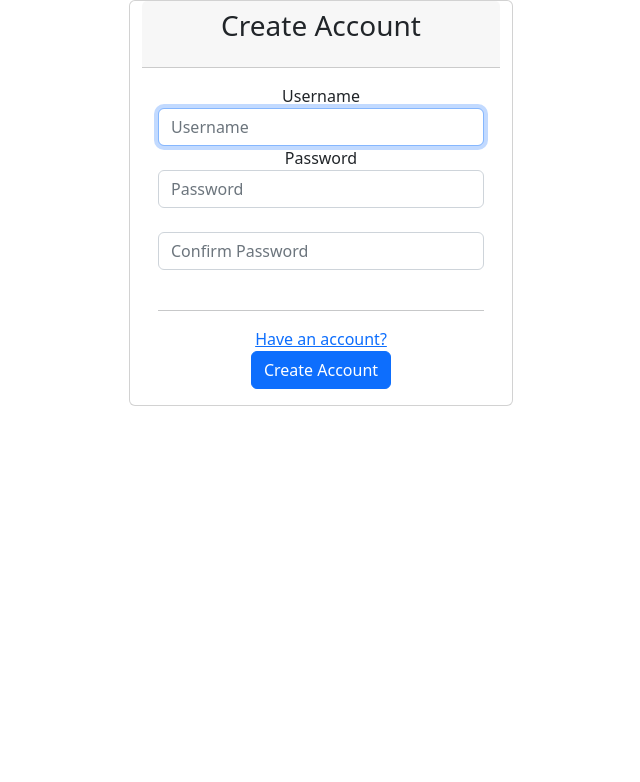
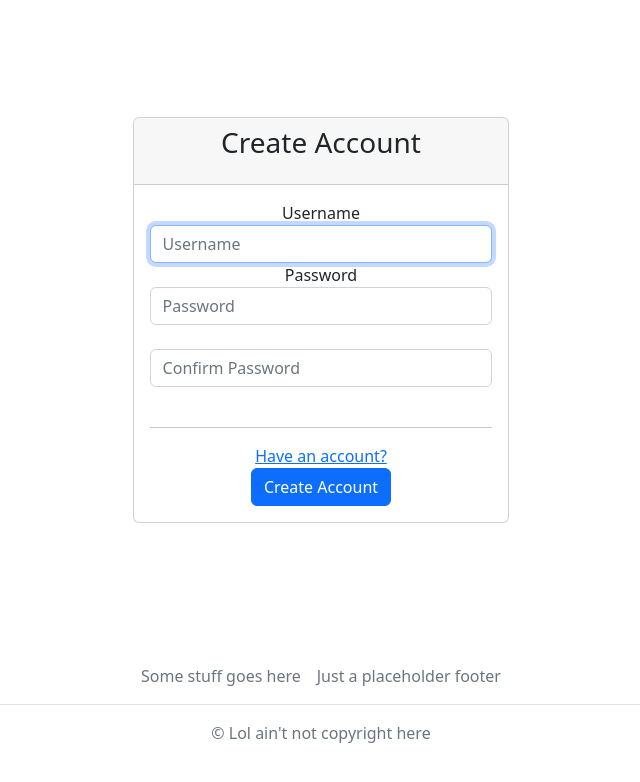
Before and after one commit to ema9701/tenmoOnNodeJS, a Vue app in the folder vue-app/: page /register in a window 1280 px wide. Shown: the top 782 px of the page, without its empty margins (319-959 px from the left). Built offline with nearby package versions, Linux system fonts and the light colour scheme.

Commit message:
syncing viewheight fix

```diff
--- a/vue-app/public/index.html
+++ b/vue-app/public/index.html
@@ -1,15 +1,19 @@
 <!DOCTYPE html>
 <html lang="">
   <head>
-    <meta charset="utf-8">
-    <meta http-equiv="X-UA-Compatible" content="IE=edge">
-    <meta name="viewport" content="width=device-width,initial-scale=1.0">
-    <link rel="icon" href="<%= BASE_URL %>favicon.ico">
+    <meta charset="utf-8" />
+    <meta http-equiv="X-UA-Compatible" content="IE=edge" />
+    <meta name="viewport" content="width=device-width,initial-scale=1.0" />
+    <link rel="icon" href="<%= BASE_URL %>favicon.ico" />
     <title><%= htmlWebpackPlugin.options.title %></title>
   </head>
   <body>
     <noscript>
-      <strong>We're sorry but <%= htmlWebpackPlugin.options.title %> doesn't work properly without JavaScript enabled. Please enable it to continue.</strong>
+      <strong
+        >We're sorry but <%= htmlWebpackPlugin.options.title %> doesn't work
+        properly without JavaScript enabled. Please enable it to
+        continue.</strong
+      >
     </noscript>
     <div id="app"></div>
     <!-- built files will be auto injected -->
--- a/vue-app/src/App.vue
+++ b/vue-app/src/App.vue
@@ -1,22 +1,29 @@
 <template>
-  <div id="app">
-    <div id="nav">
-      <navbar />
-    </div>
-    <main class="container-fluid m-auto text-center">
-      <!-- <div class="container-fluid text-center"> -->
-      <router-view />
-      <!-- </div> -->
+  <div>
+    <navbar />
+    <main>
+      <div class="container-fluid text-center">
+        <router-view />
+      </div>
     </main>
+    <footbar />
   </div>
 </template>
 
 <script>
 import Navbar from "./components/Navbar.vue";
+import Footbar from "./components/Footbar.vue";
+
 export default {
   name: "App",
-  components: { Navbar },
+  components: { Navbar, Footbar },
 };
 </script>
 
-<style></style>
+<style>
+main {
+  height: 80vh;
+  display: flex;
+  align-items: center;
+}
+</style>
--- /dev/null
+++ b/vue-app/src/components/Footbar.vue
@@ -0,0 +1,19 @@
+<template>
+  <div id="footbar">
+    <footer class="py-2 my-3">
+      <ul class="nav justify-content-center border-bottom pb-3 mb-3">
+        <li class="px-2 text-muted">Some stuff goes here</li>
+        <li class="px-2 text-muted">Just a placeholder footer</li>
+      </ul>
+      <p class="text-center text-muted">&copy; Lol ain't not copyright here</p>
+    </footer>
+  </div>
+</template>
+
+<script>
+export default {
+  name: "Footbar",
+};
+</script>
+
+<style scoped></style>
--- a/vue-app/src/components/Home.vue
+++ b/vue-app/src/components/Home.vue
@@ -1,5 +1,5 @@
 <template>
-  <div>
+  <div id="home">
     <h1>Home</h1>
     <ul>
       <li>Id: {{ currentUser.id }}</li>
@@ -26,5 +26,4 @@ export default {
 };
 </script>
 
-<style scoped>
-</style>
+<style scoped></style>
--- a/vue-app/src/components/Login.vue
+++ b/vue-app/src/components/Login.vue
@@ -1,6 +1,6 @@
 <template>
   <div id="login">
-    <div class="row justify-content-md-center">
+    <div class="d-flex justify-content-md-center">
       <div class="card" style="width: 30%">
         <form class="form-signin card-body" @submit.prevent="login">
           <h1 class="h3 mb-3 font-weight-normal">Please Sign In</h1>
--- a/vue-app/src/components/Register.vue
+++ b/vue-app/src/components/Register.vue
@@ -1,6 +1,6 @@
 <template>
   <div id="register">
-    <div class="row justify-content-md-center">
+    <div class="d-flex justify-content-md-center">
       <div class="card" style="width: 30%">
         <form class="form-register" @submit.prevent="register">
           <div class="card-header">
--- a/vue-app/src/components/UserList.vue
+++ b/vue-app/src/components/UserList.vue
@@ -1,5 +1,5 @@
 <template>
-  <div>
+  <div id="user-list" class="container fluid">
     <b-card-group deck>
       <b-card header="Tenmo Users">
         <b-list-group v-for="user in users" :key="user.id">
@@ -40,5 +40,4 @@ export default {
 };
 </script>
 
-<style scoped>
-</style>
+<style scoped></style>
```
